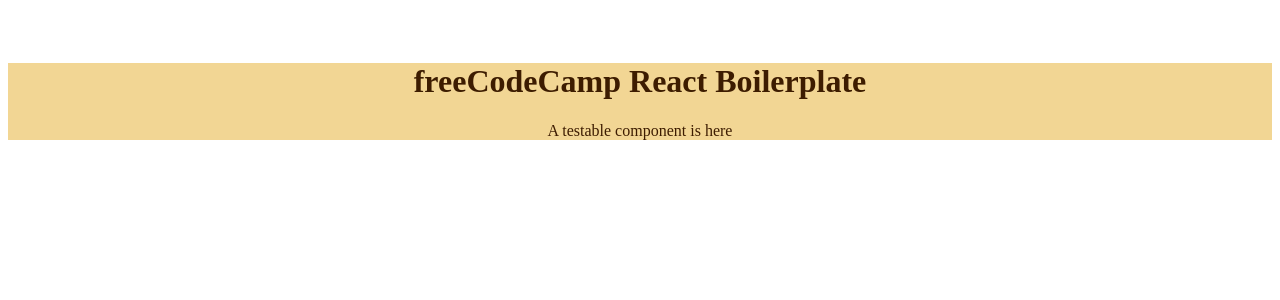
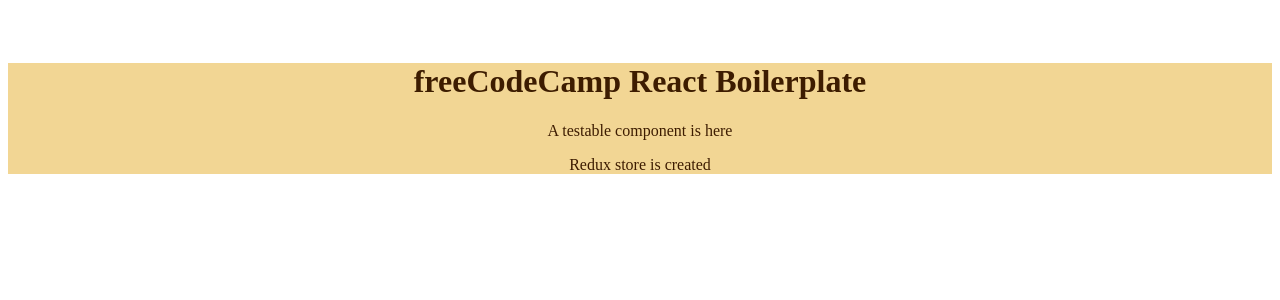
Before and after one commit to Beaglefoot/fcc-react-typescript-boilerplate, a React app: page / in a window 1280 px wide. Shown: the top 300 px of the page. Built offline with nearby package versions, Linux system fonts and the light colour scheme.

Commit message:
Add Redux state container

```diff
--- a/package.json
+++ b/package.json
@@ -31,6 +31,8 @@
   },
   "dependencies": {
     "react": "^15.4.2",
-    "react-dom": "^15.4.2"
+    "react-dom": "^15.4.2",
+    "react-redux": "^5.0.2",
+    "redux": "^3.6.0"
   }
 }
--- a/src/index.jsx
+++ b/src/index.jsx
@@ -1,18 +1,36 @@
 import React from 'react';
 import ReactDOM from 'react-dom';
+import { createStore } from 'redux';
+import { Provider, connect } from 'react-redux';
 
 import TestableComponent from './components/TestableComponent';
 
 require('./css/style.css');
 require('./css/style.scss');
 
-function ParentComponent() {
+const store = createStore(() => ({
+  msg: 'Redux store is created'
+}));
+
+function ParentComponent(props) {
   return (
     <div>
       <h1>freeCodeCamp React Boilerplate</h1>
       <TestableComponent />
+      <p>{props.msg}</p>
     </div>
   );
 }
 
-ReactDOM.render(<ParentComponent />, document.querySelector('.container'));
+function mapStateToProps({ msg }) {
+  return { msg };
+}
+
+const ParentContainer = connect(mapStateToProps)(ParentComponent);
+
+ReactDOM.render(
+  <Provider store={store}>
+    <ParentContainer />
+  </Provider>,
+  document.querySelector('.container')
+);
```
Also changed, not shown: 1 other file (tests, documents, lock files or other folders).
